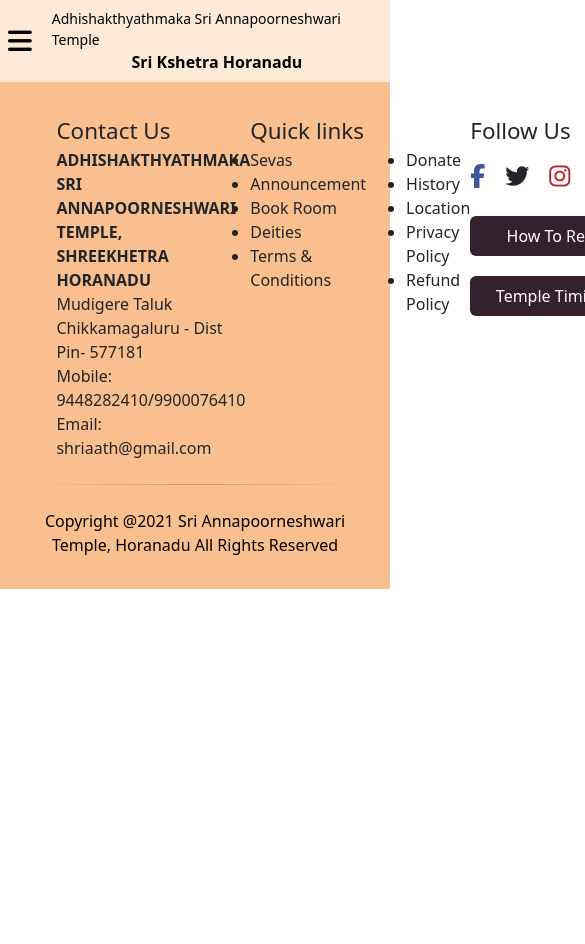
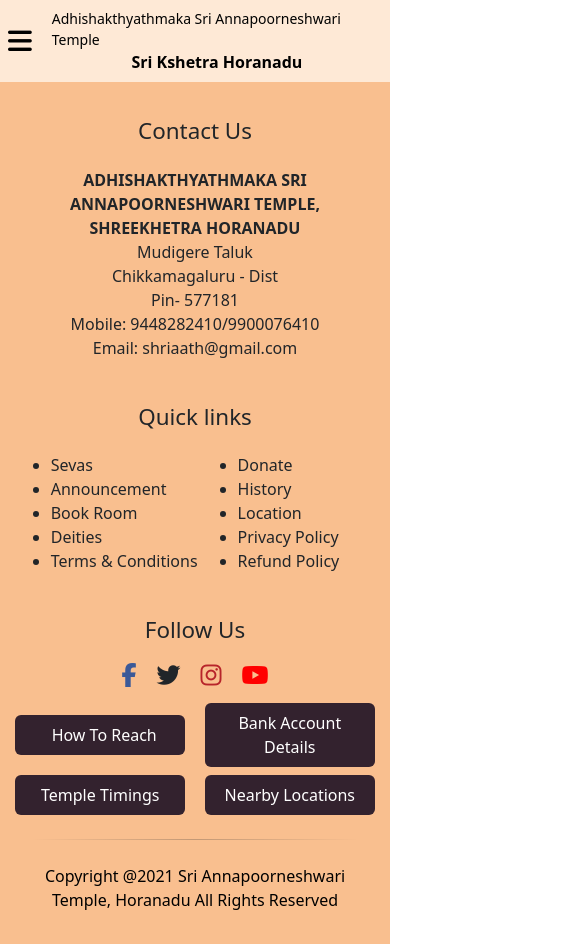
Before and after one commit to amruthesh-amru/hornadu, a React (Vite) app in the folder hornadu/: page /contactUs in a window 390 px wide. Shown: the top 944 px of the page, 585 px wide, since content can reach past the window. Before the commit the page ends 844 px from the top, so only its background shows below. Built offline with nearby package versions, Linux system fonts and the light colour scheme; a web font is replaced by a local one.

Commit message:
made home page responsive

```diff
--- a/hornadu/src/components/Footer.jsx
+++ b/hornadu/src/components/Footer.jsx
@@ -10,24 +10,34 @@ function Footer() {
   return (
     <>
       <div className="w-full bg-dark-pink p-8 ">
-        <div className="w-[85%] text-light-black mx-auto my-0 flex justify-between items-start">
+        <div className="md:w-[85%] md:[90%] text-light-black mx-auto my-0 md:flex flex md:flex-row flex-col md:justify-between md:items-start items-center justify-center gap-10">
           <div>
-            <h1 className="text-[1.4rem]">Contact Us</h1>
+            <h1 className="text-[1.4rem] md:text-left text-center">
+              Contact Us
+            </h1>
             <ul>
-              <li className="font-semibold">
+              <li className="font-semibold md:text-left text-center mt-5 md:mt-0">
                 ADHISHAKTHYATHMAKA SRI ANNAPOORNESHWARI TEMPLE, <br />
                 SHREEKHETRA HORANADU
               </li>
-              <li>Mudigere Taluk</li>
-              <li>Chikkamagaluru - Dist</li>
-              <li>Pin- 577181</li>
-              <li>Mobile: 9448282410/9900076410</li>
-              <li>Email: shriaath@gmail.com</li>
+              <li className=" md:text-left text-center">Mudigere Taluk</li>
+              <li className=" md:text-left text-center">
+                Chikkamagaluru - Dist
+              </li>
+              <li className=" md:text-left text-center">Pin- 577181</li>
+              <li className=" md:text-left text-center">
+                Mobile: 9448282410/9900076410
+              </li>
+              <li className=" md:text-left text-center">
+                Email: shriaath@gmail.com
+              </li>
             </ul>
           </div>
-          <div className="flex justify-start flex-col">
-            <h1 className="text-[1.4rem]">Quick links</h1>
-            <div className="flex items-start gap-10">
+          <div className="flex  md:items-start items-center justify-center flex-col">
+            <h1 className="text-[1.4rem] md:text-left  text-center mb-5 md:mb-0">
+              Quick links
+            </h1>
+            <div className="flex items-center justify-center gap-10">
               <div>
                 <ul className="list-disc">
                   <NavLink to="/sevaDetails">
@@ -68,8 +78,10 @@ function Footer() {
           </div>
 
           <div>
-            <h1 className="text-[1.4rem]">Follow Us</h1>
-            <div className="flex gap-5 mt-4 items-center justify-start text-[1.5rem] mb-4">
+            <h1 className="text-[1.4rem] text-center md:text-left">
+              Follow Us
+            </h1>
+            <div className="flex gap-5 mt-4 md:items-center md:justify-start items-center justify-center text-[1.5rem] mb-4 ">
               <i className="fa-brands fa-facebook-f text-[#3b5998]"></i>
               <i className="fa-brands fa-twitter text-[##55acee]"></i>
               <i className="fa-brands fa-instagram text-[#b7242a]"></i>
--- a/hornadu/src/pages/Home.jsx
+++ b/hornadu/src/pages/Home.jsx
@@ -9,14 +9,12 @@ import "swiper/css/navigation";
 import "swiper/css/pagination";
 import "swiper/css/scrollbar";
 import "swiper/css";
-import Navbar from "../components/Navbar";
-import Footer from "../components/Footer";
 
 function Home() {
   return (
     <>
       <div className="w-full flex flex-col gap-16 bg-light-pink">
-        <div className="w-[70%] my-0 mx-auto">
+        <div className="md:w-[70%] w-[90%]  my-0 mx-auto">
           <Swiper
             modules={[Autoplay, Navigation]}
             spaceBetween={50}
@@ -27,28 +25,31 @@ function Home() {
               disableOnInteraction: false,
             }}
             loop={true}
-            onSlideChange={() => console.log("slide change")}
           >
             <SwiperSlide>
               <img
                 src="https://hornadu-images.s3.us-west-2.amazonaws.com/hornadu+images/main+slider.jpg"
                 alt=""
+                className="h-[30rem] object-cover md:h-full md:w-full"
               />
             </SwiperSlide>
             <SwiperSlide>
               <img
                 src="https://hornadu-images.s3.us-west-2.amazonaws.com/hornadu+images/main+slider+2.jpg"
                 alt=""
+                className="h-[30rem] object-cover md:h-full md:w-full"
               />
             </SwiperSlide>
           </Swiper>
         </div>
 
-        <div className="w-[70%] my-0 mx-auto ">
-          <div className="flex items-center justify-center  bg-white p-3 text-light-black  rounded-lg">
+        <div className="md:w-[70%] w-[90%] my-0 mx-auto ">
+          <div className="md:flex items-center justify-center  bg-white p-3 text-light-black  rounded-lg">
             <div className="flex flex-col gap-3 w-[100%]">
-              <h1 className="text-[2rem]">SRIKSHETRA HORANADU</h1>
-              <p className="leading-[1.75] text-[1.025rem] ">
+              <h1 className="md:text-[2rem] text-[1.7rem] text-center md:text-left">
+                SRIKSHETRA HORANADU
+              </h1>
+              <p className="leading-[1.75] text-[1.025rem] text-justify ">
                 “<span className="font-bold">Sri Kshetra Horanadu</span>” is
                 situated on the banks of river Bhadra in a remote corner of
                 Chikkamagaluru dist, Karnataka, surrounded by the natural
@@ -63,11 +64,11 @@ function Home() {
                 and were provided with free food {"{annaprasadam}"} and shelter
                 and it is continued till date.
               </p>
-              <button className="p-2 bg-light-black self-start text-white text-lg rounded-md">
+              <button className="p-1 bg-light-black self-start text-white text-lg rounded-md">
                 Read More
               </button>
             </div>
-            <div className=" w-[30rem] h-full flex items-center justify-center p-3">
+            <div className="mt-4 w-full md:w-[30rem] h-full flex items-center justify-center p-3">
               <img
                 src="https://hornadu-images.s3.us-west-2.amazonaws.com/hornadu+images/Old+temple+image.png"
                 alt=""
@@ -76,10 +77,12 @@ function Home() {
           </div>
         </div>
 
-        <div className="w-[70%]  my-0 mx-auto flex gap-3 ">
+        <div className="md:w-[70%] w-[90%]  my-0 mx-auto md:flex md:flex-row md:gap-3  flex flex-col gap-5 ">
           <div>
             <div className="flex flex-col gap-10 bg-white p-3 rounded-lg text-light-black w-full  ">
-              <h1 className="text-[2rem]">Darshana Rules and Regulations</h1>
+              <h1 className="text-[2rem] md:text-left text-center">
+                Darshana Rules and Regulations
+              </h1>
               <ol className="font-[500]">
                 <li>1. Darshan Timing- 6:00 am to 9:00 pm</li>
                 <li>
@@ -103,7 +106,7 @@ function Home() {
               </ol>
             </div>
           </div>
-          <div className="bg-white w-[70%] p-3 flex flex-col gap-5 rounded-md ">
+          <div className="bg-white md:w-[70%] p-3 md:flex md:flex-col md:gap-5  rounded-md ">
             <h1 className="text-[2rem]">Announcement</h1>
             <p>
               There is something exciting coming up in this space, stay tuned !!
@@ -111,10 +114,12 @@ function Home() {
           </div>
         </div>
 
-        <div className="w-[70%]  my-0 mx-auto flex gap-3 items-start justify-center ">
+        <div className="md:w-[70%] w-[90%]  my-0 mx-auto md:flex md:flex-row flex items-center justify-center flex-col gap-3 md:items-start md:justify-center ">
           <div className="flex flex-col gap-5">
-            <h1 className="text-[1.5rem]">Horanadu Rathothsava - 2021</h1>
-            <p>
+            <h1 className="md:text-[1.5rem] font-[600] text-[1.6rem] text-center md:text-left ">
+              Horanadu Rathothsava - 2021
+            </h1>
+            <p className="text-justify md:text-left ">
               ಹೊರನಾಡಿನಲ್ಲಿ 16/3/2021ರಲ್ಲಿ ನಡೆದ "ಶ್ರೀಮಾನ್ ಮಹಾ ರಥೋತ್ಸವ-2021"ದ
               ಪೂರ್ಣ ಕಾರ್ಯಕ್ರಮವನ್ನು ನಮ್ಮ ಯುಟೂಬ್ ಚಾನೆಲ್ನಲ್ಲಿ ತೋರಿಸಲಾಗುತ್ತಿದೆ.
               ಭಕ್ತಾದಿಗಳೆಲ್ಲಾ ಆ ವಿಜೃಂಭಿತ ದಿನದ ವಿಡಿಯೋವನ್ನು ನೋಡಿ ಕಣ್ತುಂಬಿಸಿಕೊಂಡು
@@ -146,10 +151,13 @@ function Home() {
             ></iframe>
           </div>
         </div>
-        <div className="w-[70%]  my-0 mx-auto flex  gap-3 items-start justify-center  text-light-black">
-          <div className="flex flex-col gap-5 w-[60%]">
-            <h1 className="text-[1.5rem]  ">Dharmakaratharu</h1>
-            <p>
+
+        <div className="md:w-[70%] w-[90%] flex items-center justify-center flex-col md:flex-row my-0 mx-auto md:flex  gap-3 md:items-start md:justify-center  text-light-black">
+          <div className="flex flex-col gap-5 md:w-[60%] w-[90%]">
+            <h1 className="text-[1.5rem] font-[600] md:text-left text-center">
+              Dharmakaratharu
+            </h1>
+            <p className="text-justify md:text-left">
               With the blessing of his holiness Jagadhguru Shankaracharya Sri
               Bharathitheertha Maha Swamiji of Sringeri Sharadapeetam, and in
               the holy presence of his holiness Gokarna Mandalacharya Jagadhguru
@@ -159,15 +167,16 @@ function Home() {
               Annapoorneshwari temple on 21.10.1991
             </p>
           </div>
-          <div className=" w-[500px]">
+          <div className=" md:w-[500px] w-[100%] h-[20rem] md:h-full">
             <img
-              className="w-full rounded-md"
+              className="w-full h-full rounded-md "
               src="https://horanadu-app-assets.s3.ap-south-1.amazonaws.com/About.png"
               alt=""
             />
           </div>
         </div>
-        <div className="w-[70%]  my-0 mx-auto flex  gap-10 items-center justify-center p-3 bg-dark-pink text-light-black mb-8">
+
+        <div className=" hidden md:inline-block md:w-[70%] my-0 mx-auto md:flex  gap-10 items-center justify-center p-3 bg-dark-pink text-light-black mb-8">
           <div className="flex items-center justify-center gap-10 border-r border-light-black  pr-5 ">
             <div>
               <img src={imageGallery} alt="" />
```
